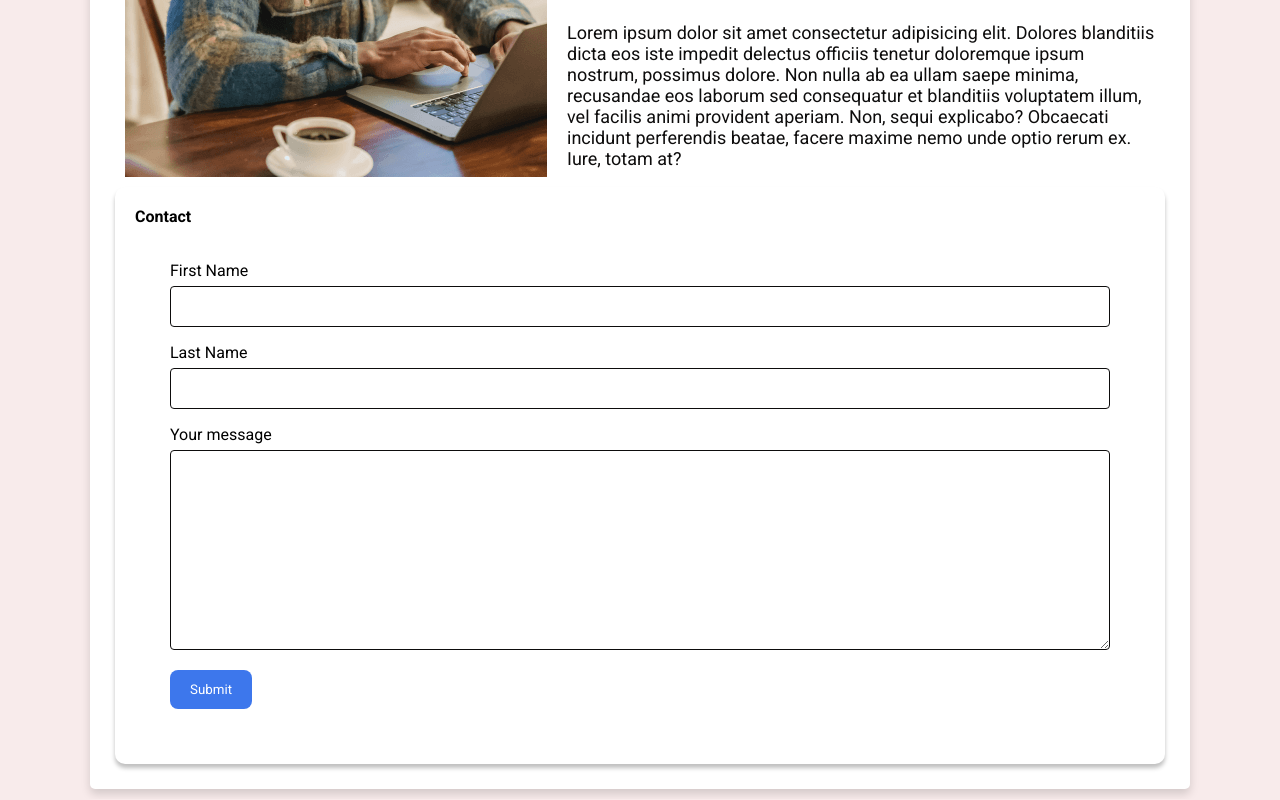
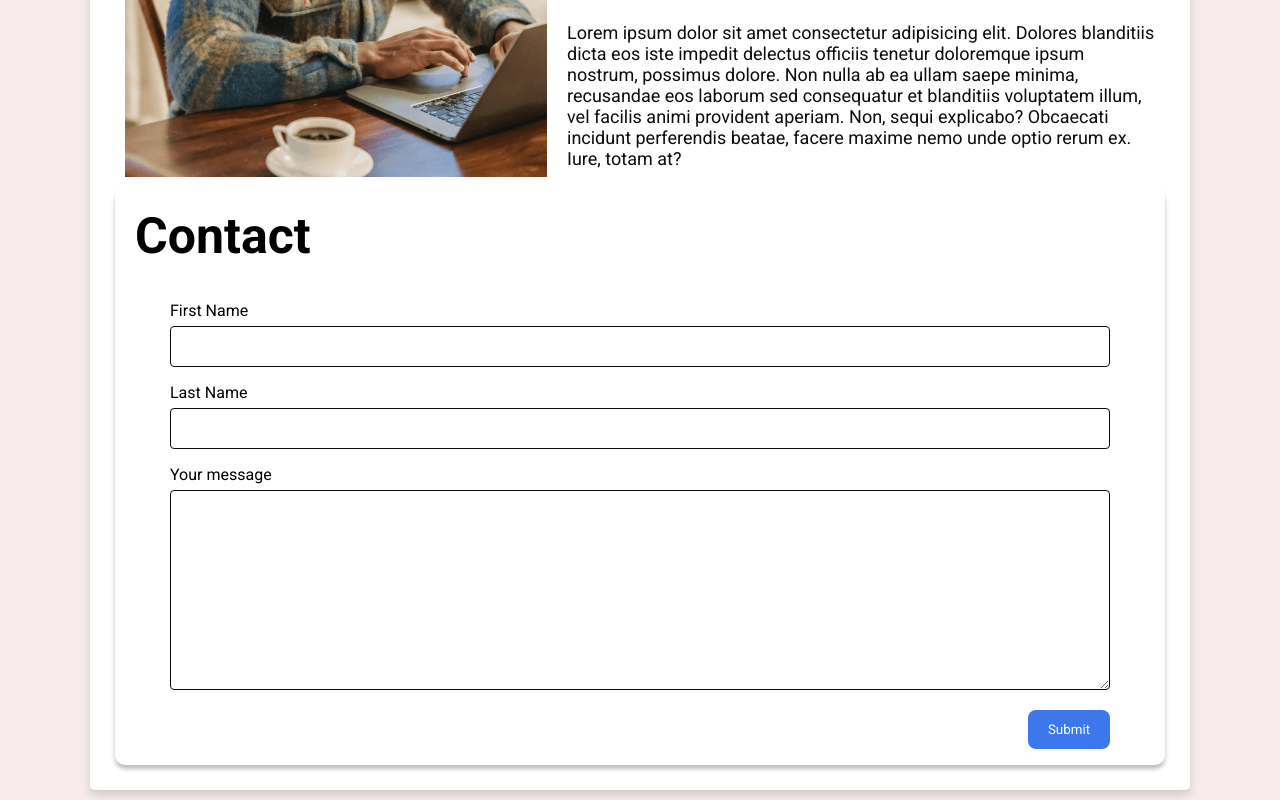
Before and after one commit to Adaeze-k/kodecamp1, a plain HTML site: page index.html in a window 1280 px wide. Shown: the part 449-1249 px from the top of the page. Drawn offline with Linux system fonts and the light colour scheme.

Commit message:
Update on style.css

```diff
--- a/css/style.css
+++ b/css/style.css
@@ -75,15 +75,11 @@ h1 {
 form {
   margin: 35px;
 }
-/*.form-input {
-  width: 400px;
-  height: 40px;
-  margin-top: 20px;
-  padding-left: 10px;
-  padding-right: 10px;
-  border: 1px solid #0d0c0c;
-  border-radius: 5px;
-}*/
+.contact-box h4{
+  font-size: 50px;
+  font-weight 400;
+  line-height: 59px;
+  }
 
 input[type=text], textarea {
   width: 100%;
@@ -103,4 +99,5 @@ input[type=text], textarea {
   border: none;
   border-radius: 8px;
   cursor: pointer;
+  float: right;
   }
```
